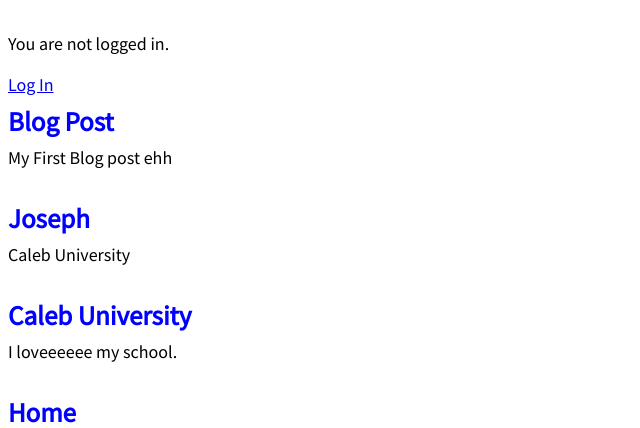
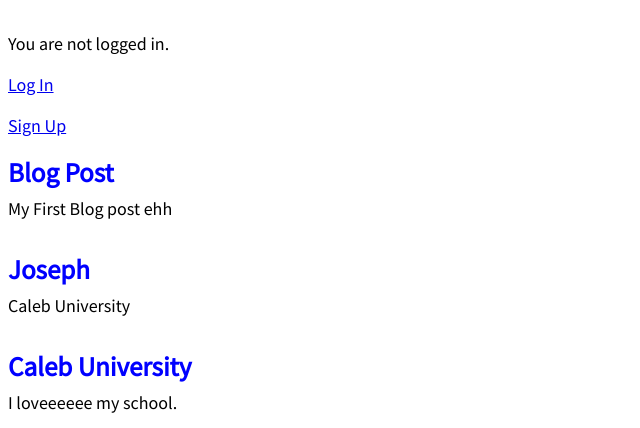
Before and after one commit to GoodnewsPerfect/django, a Django app: page / in a window 1280 px wide. Shown: the part 125-553 px from the top of the page, without its empty margins (0-640 px from the left). Run offline with Django 3.2, Linux system fonts and the light colour scheme; data comes from the database, SQL or seed files in the repository.

Commit message:
I updated my homepage with my signup link.

```diff
--- a/djangoproject/settings.py
+++ b/djangoproject/settings.py
@@ -119,6 +119,7 @@ STATIC_URL = '/static/'
 
 LOGIN_REDIRECT_URL = 'home'
 LOGOUT_REDIRECT_URL = 'home'
+SIGNUP_REDIRECT_URL = 'home'
 EMAIL_BACKEND = 'django.core.mail.backends.console.EmailBackend'
 
 # Activate Django-Heroku.
--- a/templates/base.html
+++ b/templates/base.html
@@ -21,6 +21,7 @@
                 {% else %}
                     <p>You are not logged in.</p>
                     <a href="{% url 'login' %}">Log In</a>
+                    <p><a href="{% url 'signup' %}">Sign Up</a></p>
                 {% endif %}
             {% block content %}
             {% endblock content %}
```
